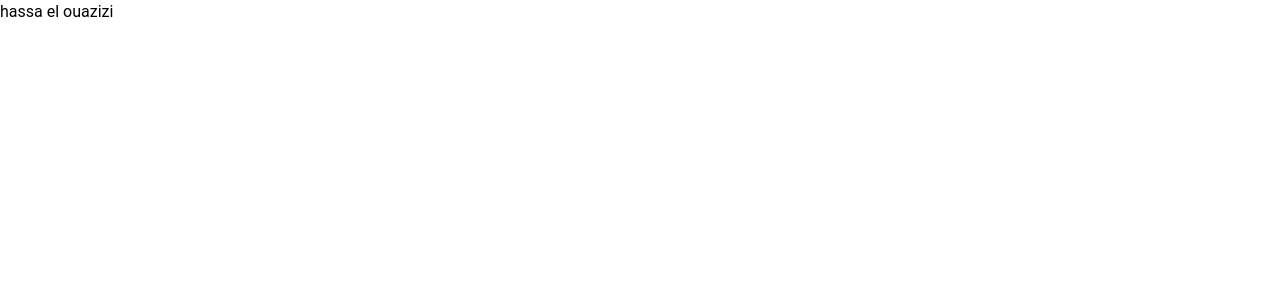
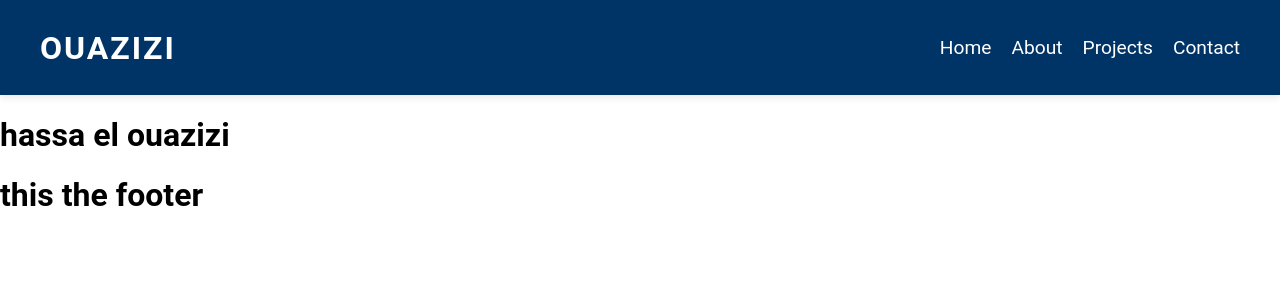
Before and after one commit to helouazizi/ouazizi, a Next.js app: page / in a window 1280 px wide. Shown: the top 300 px of the page. Built offline with nearby package versions, Linux system fonts and the light colour scheme.

Commit message:
add content

```diff
--- /dev/null
+++ b/app/components/footer.jsx
@@ -0,0 +1,7 @@
+export default function Footer() {
+    return (
+        <header>
+            <h1>this the footer</h1>
+        </header>
+    )
+}
--- /dev/null
+++ b/app/components/header.jsx
@@ -0,0 +1,33 @@
+'use client';  // Marking this file as client-side component
+
+import React, { useState } from 'react';
+
+
+export default function Header() {
+    const [isMenuOpen, setIsMenuOpen] = useState(false);
+
+    const toggleMenu = () => {
+        setIsMenuOpen(!isMenuOpen);
+    };
+
+    return (
+        <header className="header">
+            <div className="logo">
+                <h1>ouazizi</h1>
+            </div>
+            <nav>
+                <ul className={`nav-links ${isMenuOpen ? 'open' : ''}`}>
+                    <li><a href="#home">Home</a></li>
+                    <li><a href="#about">About</a></li>
+                    <li><a href="#projects">Projects</a></li>
+                    <li><a href="#contact">Contact</a></li>
+                </ul>
+            </nav>
+            <div className="burger" onClick={toggleMenu}>
+                <div className="line"></div>
+                <div className="line"></div>
+                <div className="line"></div>
+            </div>
+        </header>
+    );
+}
--- a/app/layout.js
+++ b/app/layout.js
@@ -1,5 +1,7 @@
 
 import "../styles/globals.css"
+import Header from "./components/header";
+import Footer from "./components/footer";
 export const metadata = {
   title: "Ouazizi",
   description: "Ouazizi a full-satck developper",
@@ -9,7 +11,9 @@ export default function RootLayout({ children }) {
   return (
     <html lang="en">
       <body>
+        <Header />
         {children}
+       <Footer/>
       </body>
     </html>
   );
--- a/styles/globals.css
+++ b/styles/globals.css
@@ -1,41 +1,126 @@
-@import "tailwindcss";
-/* styles/globals.css */
+@import url("header.css");
 
-/* Define Color Variables */
+
+/* Define CSS variables for easy customization */
 :root {
-  --color-primary: #00796b;  /* Teal for primary accents */
-  --color-secondary: #00897b; /* Slightly lighter teal for hover effects */
-  --color-background-light: #ffffff;  /* Light background color */
-  --color-background-dark: #121212;  /* Dark background color for dark mode */
-  --color-text-light: #ffffff;  /* White text */
-  --color-text-dark: #000000;  /* Black text */
-  --color-shadow: rgba(0, 0, 0, 0.1); /* Light shadow */
-  --font-primary: 'Roboto', sans-serif;  /* Primary font */
-  --font-secondary: 'Courier New', monospace; /* Secondary font */
+  /* Classic Color Palette */
+  --primary-color: #003366;  /* Navy Blue */
+  --accent-color: #dc143c;   /* Crimson Red */
+  --neutral-color: #ffffff;  /* White */
+  --secondary-color: #333333; /* Dark Gray */
+  --text-color: #000000;     /* Black */
+  --border-color: #cccccc;   /* Light Gray */
+
+
+  /* Fonts */
+  --header-font: 'Poppins', sans-serif;
+  --body-font: 'Roboto', sans-serif;
+  --monospace-font: 'Fira Code', monospace;
+
+  /* padings */
+  --sp : 10%
 }
 
-/* Global Styles */
+/* General Body Styling */
 body {
-  font-family: var(--font-primary);
-  background-color: var(--color-background-light);
-  color: var(--color-text-dark);
-  transition: background-color 0.3s, color 0.3s;
+  font-family: var(--body-font);
+  background-color: var(--neutral-color);
+  color: var(--text-color);
+  margin: 0;
+  padding: 0;
 }
 
-/* Button Styling */
+/* Header Styling */
+/* h1, h2, h3, h4, h5, h6 {
+  font-family: var(--header-font);
+  color: var(--primary-color);
+} */
+
+/* Links */
+a {
+  color: var(--accent-color);
+  text-decoration: none;
+}
+
+a:hover {
+  text-decoration: underline;
+  color: var(--primary-color); /* Hover effect */
+}
+
+/* Buttons */
 button {
-  font-family: var(--font-primary);
-  background-color: var(--color-primary);
-  color: var(--color-text-light);
-  border: 2px solid var(--color-primary);
-  padding: 0.75rem 1.5rem;
-  font-size: 1rem;
-  border-radius: 0.375rem;
-  box-shadow: 0 4px 6px var(--color-shadow);
-  transition: background-color 0.3s, color 0.3s;
+  background-color: var(--accent-color);
+  color: var(--neutral-color);
+  border: none;
+  padding: 10px 20px;
+  font-size: 16px;
+  cursor: pointer;
+  border-radius: 5px;
+  box-shadow: 0 4px 8px rgba(0, 0, 0, 0.3);
 }
 
 button:hover {
-  background-color: var(--color-secondary);
-  color: var(--color-text-light);
+  background-color: #b22222; /* Slightly darker red on hover */
 }
+
+/* Code Styling */
+code {
+  font-family: var(--monospace-font);
+  background-color: #f4f4f4; /* Light background for code blocks */
+  color: var(--secondary-color); /* Dark gray text for code */
+  padding: 5px;
+  border-radius: 3px;
+}
+
+/* Example Section Styling */
+.section {
+  background-color: var(--primary-color);
+  color: var(--neutral-color);
+  padding: 20px;
+  border-radius: 8px;
+  margin: 20px 0;
+}
+
+/* Footer Styling */
+footer {
+  background-color: var(--secondary-color);
+  color: var(--neutral-color);
+  padding: 15px;
+  text-align: center;
+}
+
+footer a {
+  color: var(--accent-color);
+}
+
+footer a:hover {
+  color: var(--primary-color);
+}
+
+/* Additional Adjustments for Darker UI Elements */
+input, textarea {
+  background-color: #f4f4f4; /* Light background for input fields */
+  color: var(--text-color);
+  border: 1px solid var(--border-color);
+  padding: 10px;
+  font-size: 16px;
+  border-radius: 5px;
+}
+
+input:focus, textarea:focus {
+  border-color: var(--accent-color);
+  outline: none;
+}
+
+/* Cards/Boxes for Project Previews */
+.card {
+  background-color: #f4f4f4;
+  color: var(--secondary-color);
+  border-radius: 8px;
+  padding: 20px;
+  box-shadow: 0 6px 12px rgba(0, 0, 0, 0.3);
+}
+
+.card:hover {
+  box-shadow: 0 8px 16px rgba(0, 0, 0, 0.4);
+}
--- /dev/null
+++ b/styles/header.css
@@ -0,0 +1,85 @@
+/* General Header Styling */
+.header {
+    display: flex;
+    justify-content: space-between;
+    align-items: center;
+    padding: 20px 40px;
+    background-color: #003366;
+    /* Navy Blue */
+    color: #ffffff;
+    box-shadow: 0 2px 8px rgba(0, 0, 0, 0.1);
+    position: relative;
+}
+
+/* Logo Styling */
+.header .logo h1 {
+    font-size: 2rem;
+    font-weight: bold;
+    letter-spacing: 2px;
+    text-transform: uppercase;
+    margin: 0;
+}
+
+/* Navigation Styling */
+.nav-links {
+    list-style: none;
+    display: flex;
+    gap: 20px;
+}
+
+.nav-links li {
+    font-size: 1.2rem;
+}
+
+.nav-links a {
+    color: #ffffff;
+    text-decoration: none;
+    transition: color 0.3s ease;
+}
+
+.nav-links a:hover {
+    color: #dc143c;
+    /* Crimson Red */
+}
+
+/* Burger Menu Styling */
+.burger {
+    display: none;
+    flex-direction: column;
+    justify-content: space-between;
+    width: 25px;
+    height: 20px;
+    cursor: pointer;
+}
+
+.burger .line {
+    height: 4px;
+    background-color: #ffffff;
+    border-radius: 2px;
+    width: 100%;
+}
+
+/* Mobile View */
+@media (max-width: 768px) {
+    .nav-links {
+        display: none;
+        position: absolute;
+        top: 65px;
+        right: 0px;
+        flex-direction: column;
+        gap: 10px;
+        width: 100%;
+        background-color: var(--secondary-color);
+        /* Navy Blue */
+        padding: 20px 0;
+    }
+
+    .nav-links.open {
+        display: flex;
+
+    }
+
+    .burger {
+        display: flex;
+    }
+}
```
